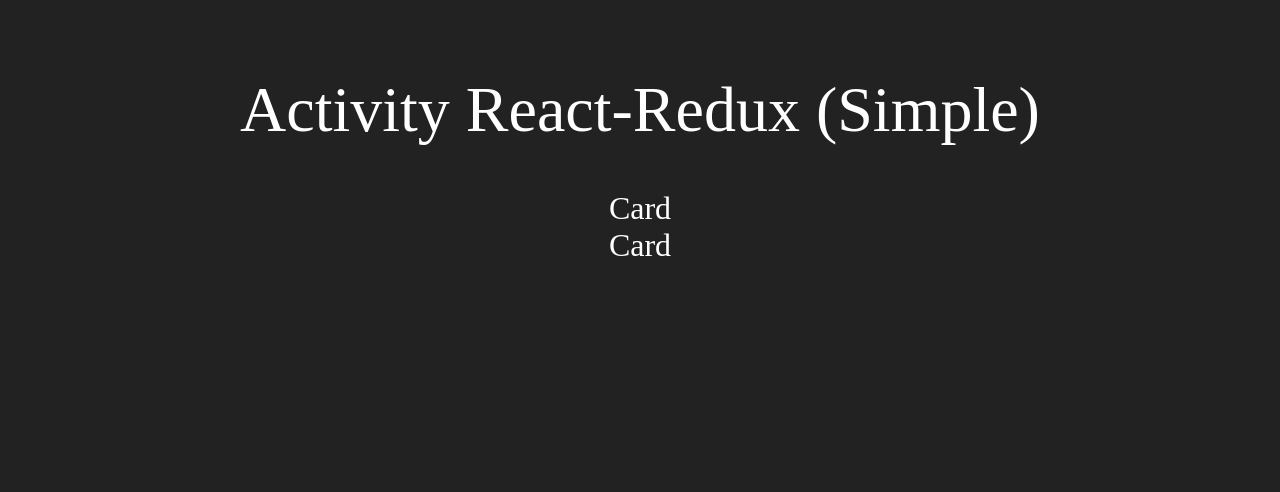
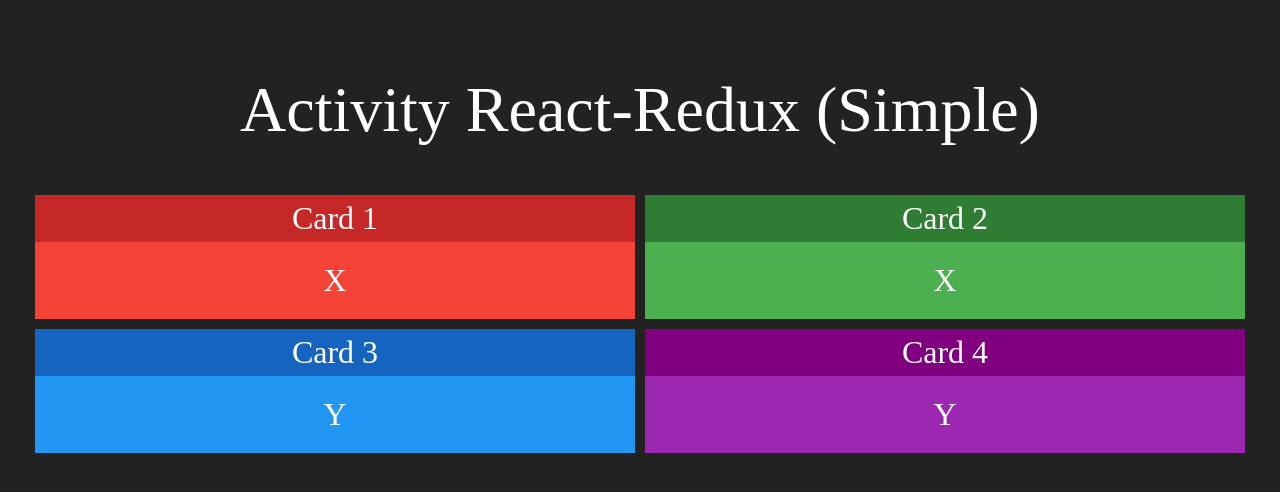
Before and after one commit to AlbertoParente/study-react-redux, a React (Create React App) app: page / in a window 1280 px wide. Shown: the top 492 px of the page. Built offline with nearby package versions, Linux system fonts and the light colour scheme.

Commit message:
Creating Card component

```diff
--- a/src/App.css
+++ b/src/App.css
@@ -1,7 +1,7 @@
 .App {
   display: flex;
   flex-direction: column;
-  align-items: center;
+  text-align: center;
 }
 
 h1 {
--- a/src/App.js
+++ b/src/App.js
@@ -1,5 +1,5 @@
 import logo from './logo.svg'
-import './App.css'
+import './app.css'
 import Card from './components/Card'
 
 function App() {
@@ -7,10 +7,12 @@
     <div className="App">
       <h1>Activity React-Redux (Simple)</h1>
       <div className="line">
-        <Card></Card>
+        <Card title="Card 1" red>X</Card>
+        <Card title="Card 2" green>X</Card>
       </div>
       <div className="line">
-        <Card></Card>
+        <Card title="Card 3" blue>Y</Card>
+        <Card title="Card 4" purple>Y</Card>
       </div>
     </div>
   )
--- a/src/components/Card.jsx
+++ b/src/components/Card.jsx
@@ -1,10 +1,23 @@
 import './card.css'
 import React from 'react'
 
+function getColor(props) {
+    if(props.red) return "Red"
+    if(props.green) return "Green"
+    if(props.blue) return "Blue"
+    if(props.purple) return "Purple"
+    return ""
+}
+
 export default props => {
     return (
-        <div>
-            Card
+        <div className={`Card ${getColor(props)}`}>
+            <div className="Header">
+                <span className="Title">{props.title}</span>
+            </div>
+            <div className="Content">
+                {props.children}
+            </div>
         </div>
     )
 }
--- a/src/components/card.css
+++ b/src/components/card.css
@@ -0,0 +1,36 @@
+.Card {
+    flex: 1;
+    display: flex;
+    flex-direction: column;
+    margin: 5px;
+}
+
+.Card .Header {
+    display: flex;
+    justify-content: center;
+}
+
+.Card .Header .Title {
+    padding: 1;
+    padding: 5px;
+}
+
+.Card .Content {
+    padding: 20px;
+}
+
+.Card.Red .Header { color: #FFF; background-color: #c62828; }
+
+.Card.Red .Content { background-color: #f44336; }
+
+.Card.Green .Header { color: #FFF; background-color: #2e7d32; }
+
+.Card.Green .Content { background-color: #4caf50; }
+
+.Card.Blue .Header { color: #FFF; background-color: #1565c0; }
+
+.Card.Blue .Content { background-color: #2196f3; }
+
+.Card.Purple .Header { color: #FFF; background-color: #800080; }
+
+.Card.Purple .Content { background-color: #9c27b0; }
```
